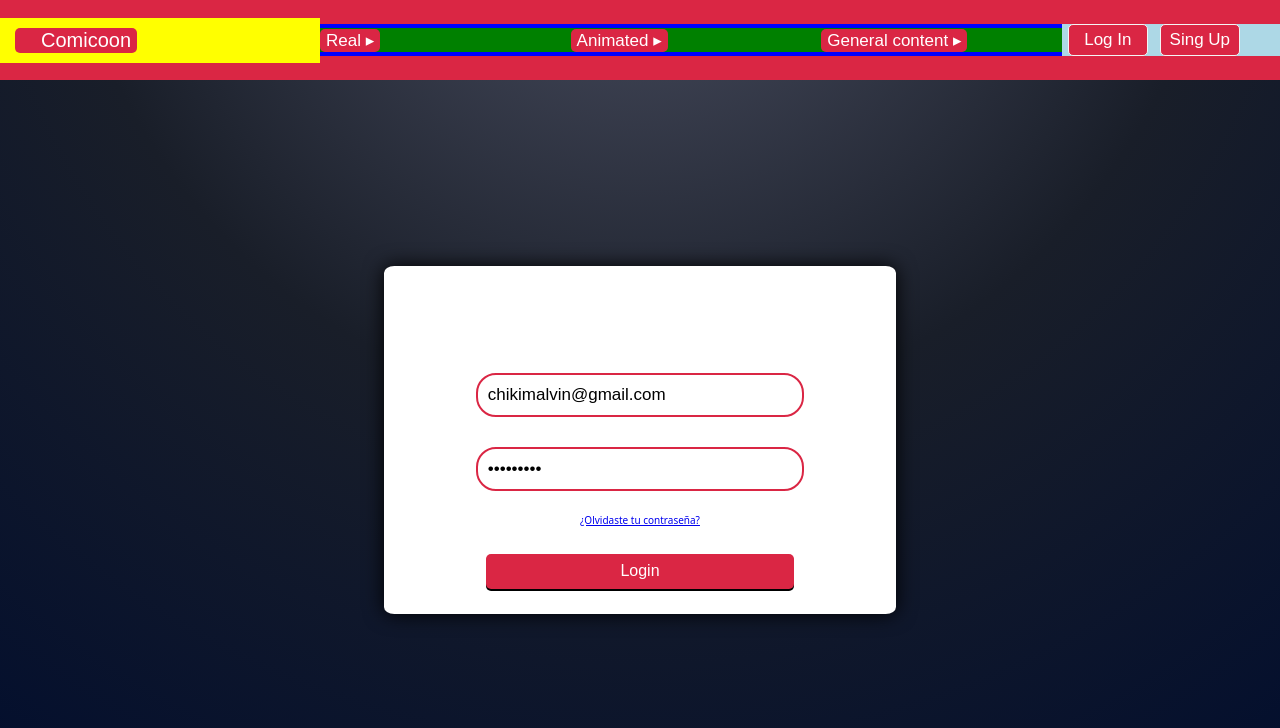
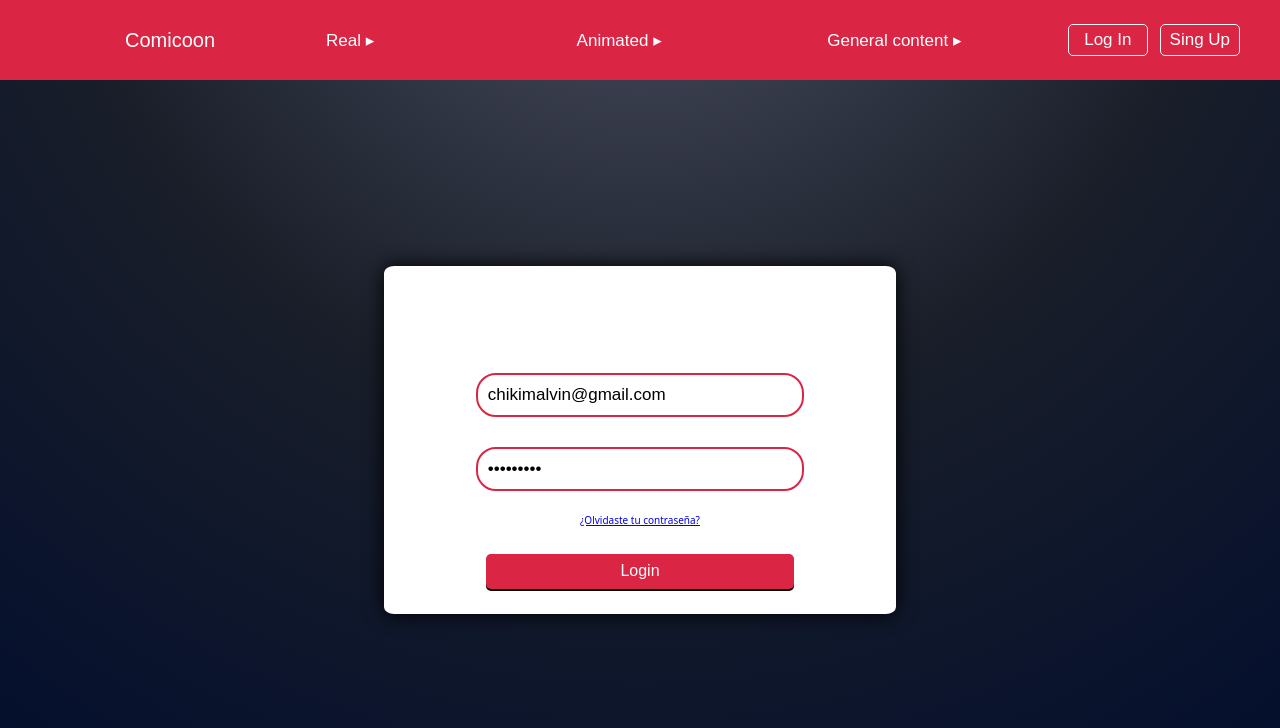
Before and after one commit to Jf08ml/comicoon, a Vue app in the folder frontend/: page /login in a window 1280 px wide. Shown: the top 728 px of the page. Built offline with nearby package versions, Linux system fonts and the light colour scheme; some icons are missing.

Commit message:
Se trabaja sobre estilos de la barra de navegacion principal

```diff
--- a/frontend/src/styles/home/home.scss
+++ b/frontend/src/styles/home/home.scss
@@ -1,5 +1,6 @@
 @import '../partials/variables.scss';
 
+/*
 .section {
     width: 90%;
     display: flex;
@@ -113,4 +114,4 @@
         background-color: $primary-color;
         color: white;
     }
-}
+}*/
--- a/frontend/src/styles/partials/navbar.scss
+++ b/frontend/src/styles/partials/navbar.scss
@@ -7,7 +7,6 @@
         font-size: $small-size;
         transition: all 0.2s ease-in-out;
     }
-
 }
 
 .navbar {
@@ -18,7 +17,9 @@
 }
 
 .navbar-brand {
-    background-color: yellow;
+    display: flex;
+    justify-content: center;
+    align-items: center;
     min-width: 25vw;
 }
 
@@ -27,21 +28,18 @@
     //justify-content: center;
     align-items: center;
     width: 75vw;
-    background-color: blue;
 }
 
 .navbar-sections-public {
     display: flex;
     justify-content: center;
     width: 85%;
-    background-color: pink;
 }
 
 .navbar-sections-user {
     display: flex;
     justify-content: center;
     align-items: center;
-    background-color: red;
     width: 25%;
 }
 
@@ -50,14 +48,12 @@
     grid-template-columns: repeat(3, 1fr);
     grid-gap: 10px;
     width: 100%;
-    background-color: green;
 }
 
 .navbar-content-usersession {
     display: grid;
     grid-template-columns: repeat(2, 1fr);
     grid-gap: 10px;
-    background-color: lightblue;
 }
 
 .menu {
@@ -66,6 +62,29 @@
 
 .hamburger-icon {
     display: none;
+}
+
+
+.menu-wrapper {
+    position: relative;
+}
+
+.menu-overlay {
+    position: absolute;
+    top: 100%;
+    left: 0;
+    margin-top: 0px;
+    min-width: 100%;
+    width: 10vw;
+    background-color: white;
+    border-radius: 5px;
+    padding: 5px;
+    z-index: 999;
+
+
+    li {
+        list-style: none;
+    }
 }
 
 /*
```
Also changed, not shown: 1 other file (tests, documents, lock files or other folders).
